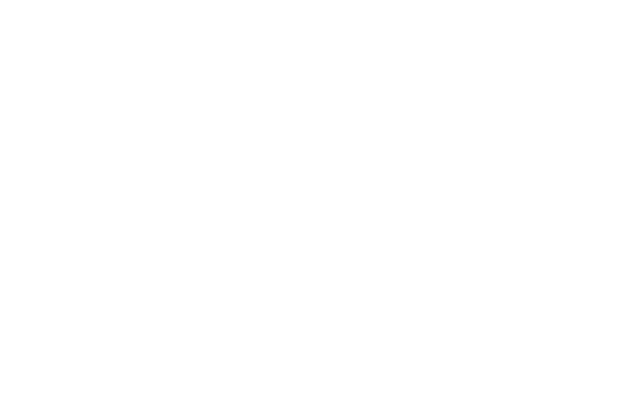
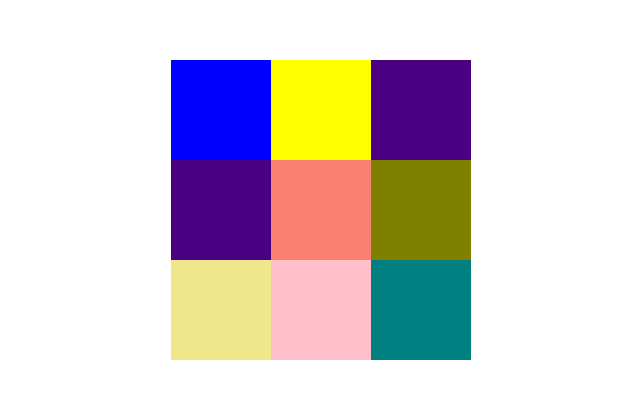
Before and after one commit to IvanKent/Intermediate-state-concepts, a React (Vite) app: page / in a window 1280 px wide. Shown: the part 190-588 px from the top of the page, without its empty margins (319-959 px from the left). Built offline with nearby package versions, Linux system fonts and the light colour scheme.

Commit message:
randomgencolor

```diff
--- a/src/App.jsx
+++ b/src/App.jsx
@@ -1,13 +1,34 @@
 import './App.css'
-
-const randomNumbers = Array.from({ length: 100 }, () => Math.floor(Math.random() * 1000));
-console.log(randomNumbers);
+import RandomNumber from './RandomNumber'
+import RowColor from './RowColor'
+const colors = [
+  "red",
+  "blue",
+  "green",
+  "yellow",
+  "purple",
+  "orange",
+  "cyan",
+  "magenta",
+  "pink",
+  "teal",
+  "lime",
+  "brown",
+  "navy",
+  "olive",
+  "maroon",
+  "indigo",
+  "turquoise",
+  "violet",
+  "salmon",
+  "khaki"
+];
 
 
 function App() {
   return (
     <div>
-      <randomNumber numbers={randomNumbers}/>
+      <RowColor colors={colors}/>
     </div>
   )
 }
--- a/src/RandomNumber.jsx
+++ b/src/RandomNumber.jsx
@@ -1,8 +1,19 @@
-export default function RandomNumber() {
+import { useState } from "react"
+import './bg.css'
+
+export default function RandomNumber({colors}) {
+    const randomIndex =  Math.floor(Math.random() * colors.length)
+    const [color, setColor] = useState(colors[randomIndex]); //sets the initial color state
+
+    const changeColor = () => {
+        const idx = Math.floor(Math.random() * colors.length)
+        const randomColor = colors[idx]
+        setColor(randomColor)
+
+    }
 
     return (
-        <div>
-
+        <div onClick={changeColor} className="box" style={{background: color}}>
         </div>
     )
 }
--- /dev/null
+++ b/src/RowColor.jsx
@@ -0,0 +1,24 @@
+import './bg.css'
+import RandomNumber from './RandomNumber'
+export default function RowColor({colors}) {
+    return(
+        <div className='boxContainerUp'>
+            <div className='boxContainer'>
+                <RandomNumber colors={colors}/>
+                <RandomNumber colors={colors}/>
+                <RandomNumber colors={colors}/>
+            </div>
+            <div className='boxContainer'>
+                <RandomNumber colors={colors}/>
+                <RandomNumber colors={colors}/>
+                <RandomNumber colors={colors}/>
+            </div>
+            <div className='boxContainer'>
+                <RandomNumber colors={colors}/>
+                <RandomNumber colors={colors}/>
+                <RandomNumber colors={colors}/>
+            </div>
+        </div>
+
+    )
+}
--- /dev/null
+++ b/src/bg.css
@@ -0,0 +1,11 @@
+.box {
+    width: 100px;
+    height: 100px;
+}
+.boxContainer{
+    display: flex;
+}
+.boxContainerUp{
+    display: flex;
+    flex-direction: column;
+}
```
